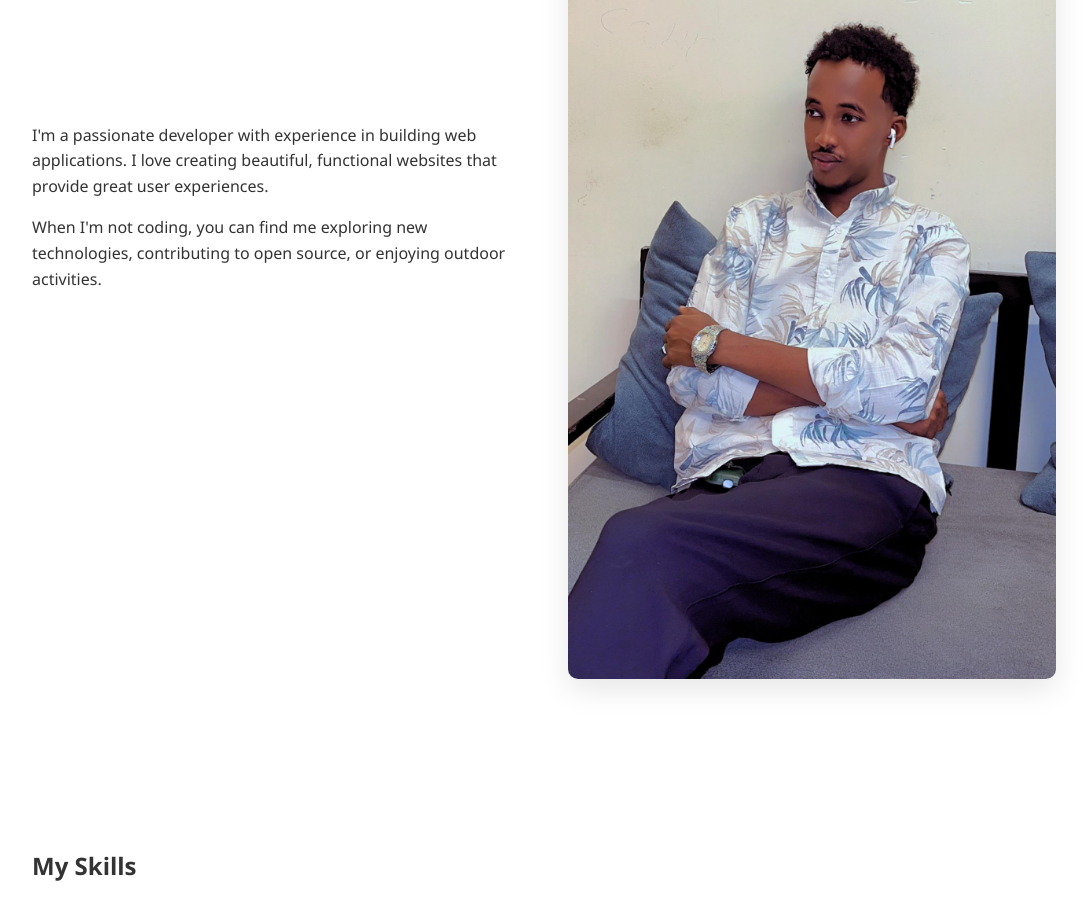
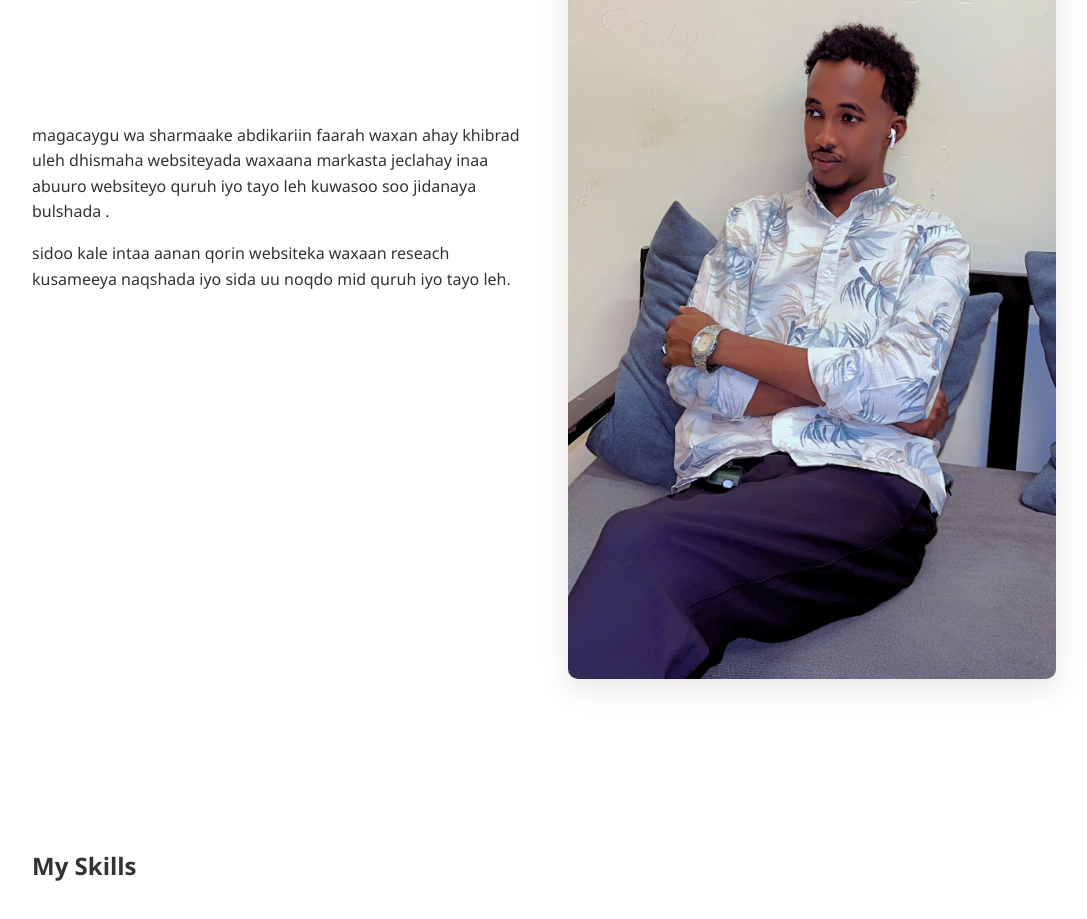
Before and after one commit to sharmaake-surato/portfolio, a plain HTML site: page index.html in a window 1280 px wide. Shown: the part 1155-2074 px from the top of the page, without its empty margins (96-1183 px from the left). Drawn offline with Linux system fonts and the light colour scheme.

Commit message:
Update index.html

```diff
--- a/index.html
+++ b/index.html
@@ -41,8 +41,8 @@
         <h2>About Me</h2>
         <div class="about-content">
             <div class="about-text">
-                <p>I'm a passionate developer with experience in building web applications. I love creating beautiful, functional websites that provide great user experiences.</p>
-                <p>When I'm not coding, you can find me exploring new technologies, contributing to open source, or enjoying outdoor activities.</p>
+                <p>magacaygu wa sharmaake abdikariin faarah waxan ahay khibrad uleh dhismaha websiteyada waxaana markasta jeclahay inaa abuuro websiteyo quruh iyo tayo leh kuwasoo soo jidanaya bulshada .</p>
+                <p>sidoo kale intaa aanan qorin websiteka waxaan reseach kusameeya naqshada iyo sida uu noqdo mid quruh iyo tayo leh.</p>
                 <a href="assets/resume.pdf" class="btn" download>Download Resume</a>
             </div>
             <div class="about-image">
```
